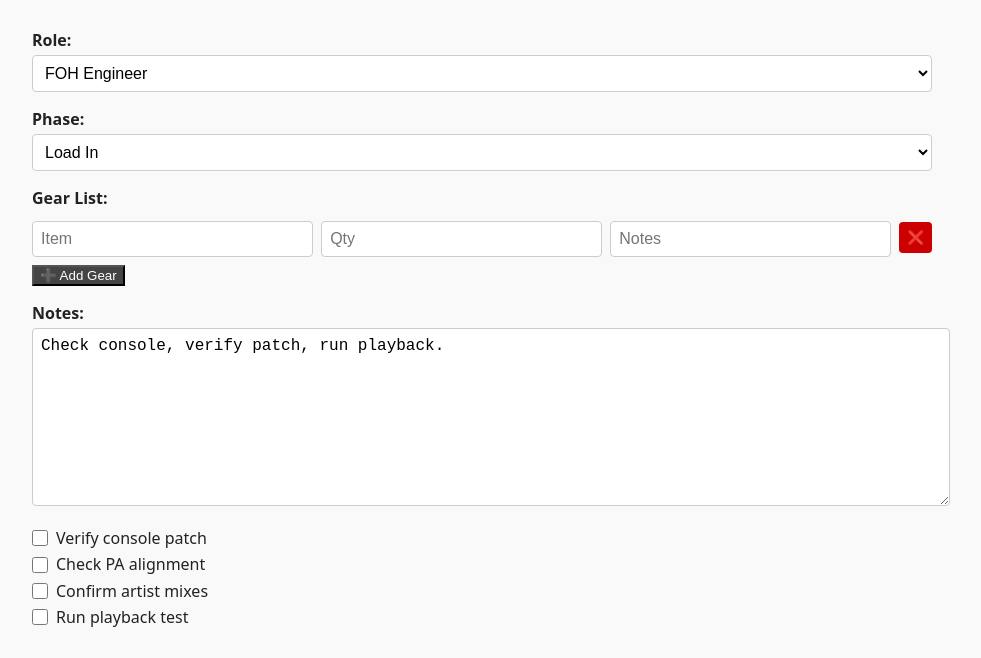
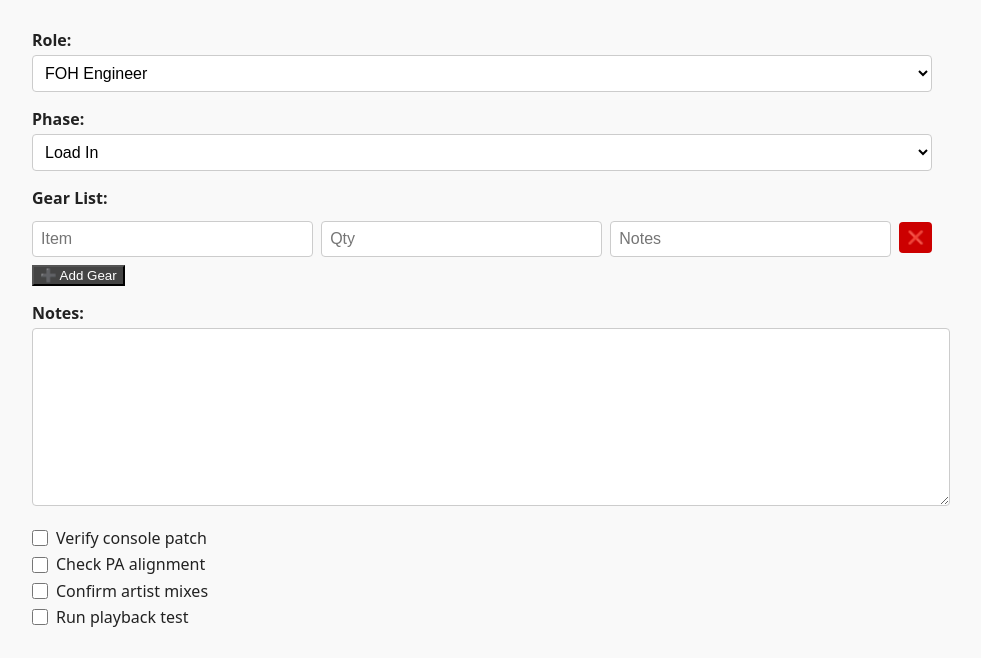
Before and after one commit to ChorusPrint/chorusprint, a plain HTML site: page index.html in a window 1280 px wide. Shown: the part 127-785 px from the top of the page, without its empty margins (158-1139 px from the left). Drawn offline with nearby package versions, Linux system fonts and the light colour scheme.

Commit message:
Update index.html

```diff
--- a/index.html
+++ b/index.html
@@ -188,7 +188,7 @@
   <button id="add-gear">➕ Add Gear</button>
 
   <label for="notes">Notes:</label>
-  <textarea id="notes">Check console, verify patch, run playback.</textarea>
+  <textarea id="notes"></textarea>
 
   <div class="checklist">
     <label><input type="checkbox" /> Verify console patch</label>
```
